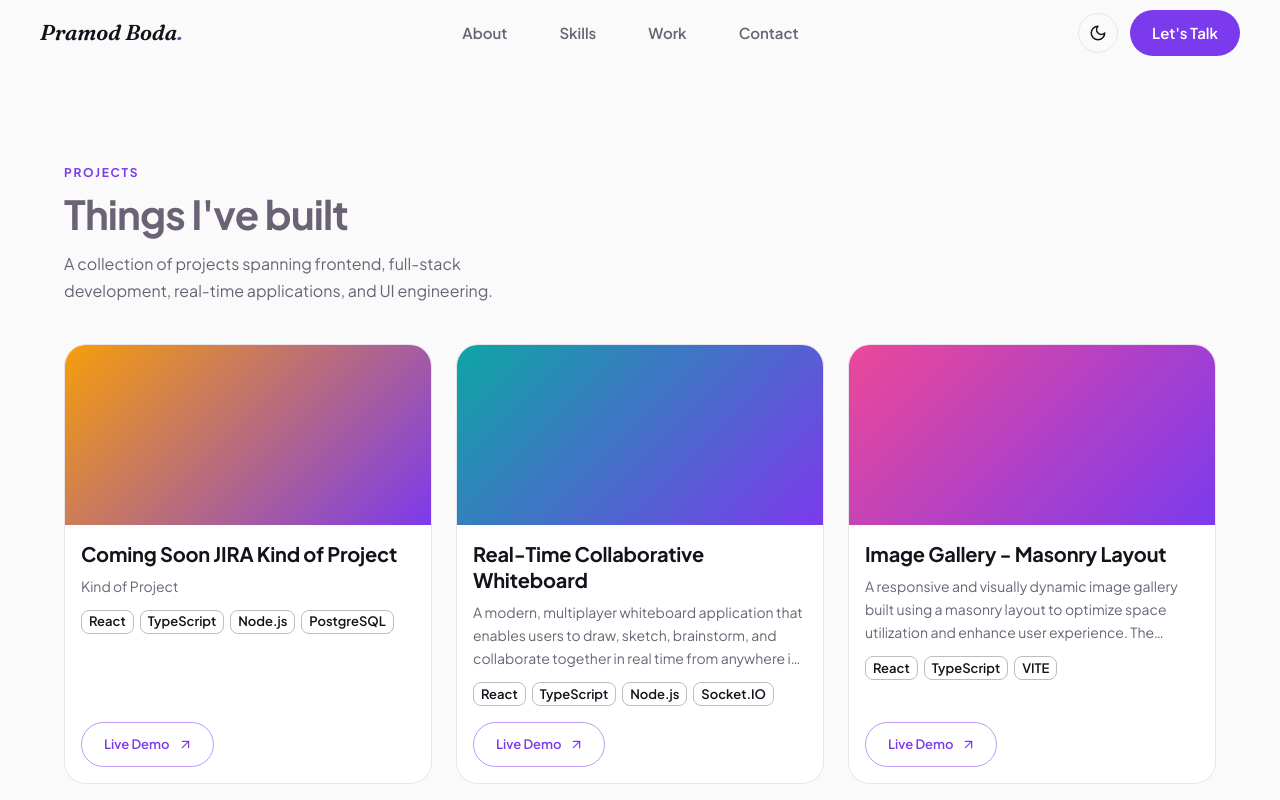
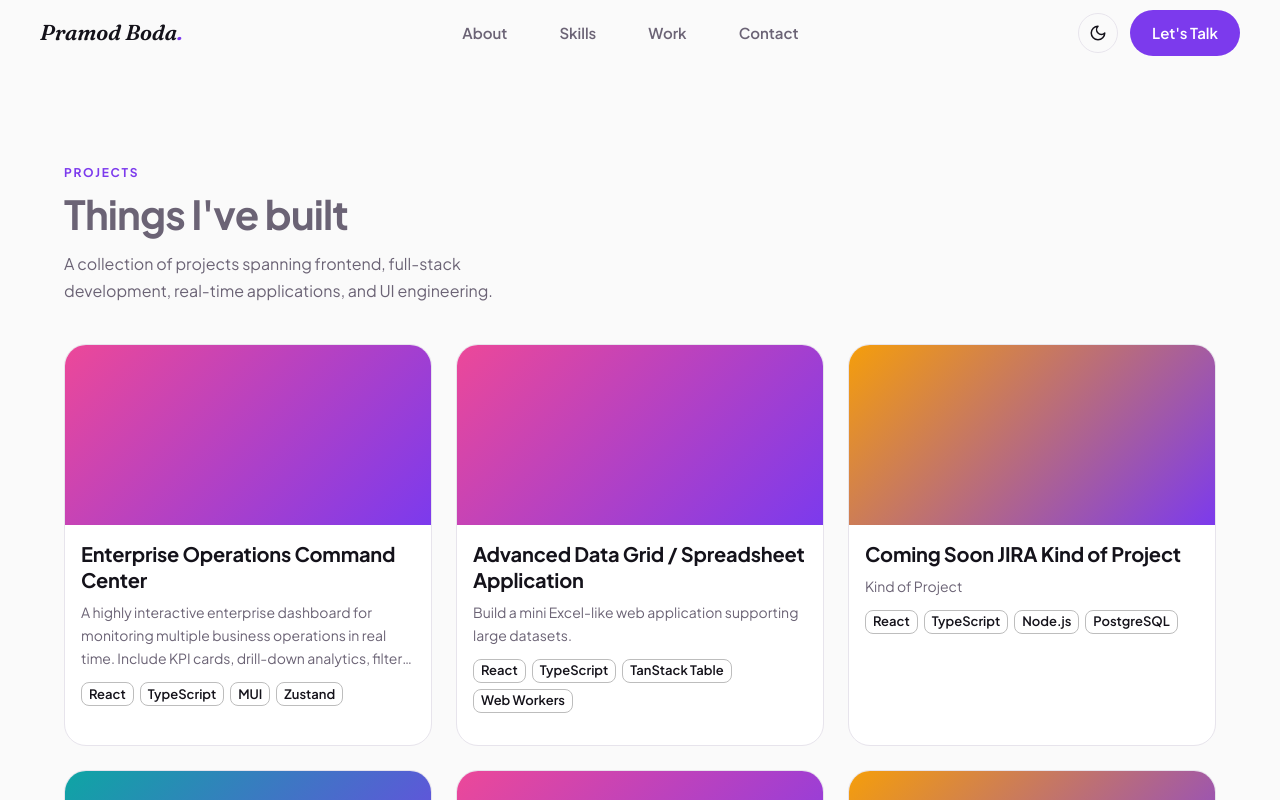
Before and after one commit to pramodboda/pramodboda-portfolio, a React (Vite) app: page /projects in a window 1280 px wide. Shown: the top 800 px of the page. Built offline with nearby package versions, Linux system fonts and the light colour scheme; a web font is replaced by a local one.

Commit message:
UPDATE: UI Updated

```diff
--- a/src/data/projects_data.ts
+++ b/src/data/projects_data.ts
@@ -4,9 +4,66 @@ import type { Project } from "../types/app.types";
 
 
 export const projectsData: Project[] = [
+
+    {
+        id: 1,
+        featured: true,
+        title: "Enterprise Operations Command Center",
+        slug: "Enterprise Operations Command Center",
+        description:
+            "A highly interactive enterprise dashboard for monitoring multiple business operations in real time. Include KPI cards, drill-down analytics, filters, saved views, configurable widgets, alerts and role-based dashboards.",
+
+
+        technologies: ["React", "TypeScript", "MUI", "Zustand", "TanStack Query", "Recharts", "Node.js", "PostgreSQL", "WebSocket/Socket.IO"],
+        skills: [
+            "Full Stack Development",
+            "State Management",
+            "API Design",
+            "Performance Optimization",
+            "Database Design"
+        ],
+        liveDemoLink: "",
+        github: "",
+        highlights: [
+            "Advanced React architecture", "state management", "data visualization", "performance and real-time UI"
+        ]
+
+
+    },
+    {
+        id: 2,
+        featured: true,
+        title: "Advanced Data Grid / Spreadsheet Application",
+        slug: "Advanced Data Grid / Spreadsheet Application",
+        description:
+            "Build a mini Excel-like web application supporting large datasets.",
+        technologies: ["React", "TypeScript", "TanStack Table", "Web Workers", "Node.js", "PostgreSQL"],
+        skills: [
+
+        ],
+        liveDemoLink: "",
+        github: "",
+        features: ["Virtual scrolling",
+            "Column resizing",
+            "Sorting",
+            "Filtering",
+            "Inline editing",
+            "CSV import/export",
+            "Formula support",
+            "Keyboard navigation",
+            "Pagination"],
+
+        highlights: [
+            "Advanced React architecture", "state management", "data visualization", "Real-time UI and Frontend performance engineering."
+        ]
+
+
+    },
+
     {
         id: 1,
         title: "Coming Soon JIRA Kind of Project",
+        slug: "Coming Soon JIRA Kind of Project",
         description:
             "Kind of Project",
         featured: true,
@@ -18,8 +75,8 @@ export const projectsData: Project[] = [
             "Performance Optimization",
             "Database Design"
         ],
-        liveDemoLink: "https://jira-kind-demo.vercel.app",
-        //   github: "https://github.com/your-username/clm-connect",
+        liveDemoLink: "",
+        //   github: "",
         //   highlights: [
         //     "Built entire application solo",
         //     "Optimized API calls using React Query",
```
Lines whose indentation alone changed are shown as unchanged.
